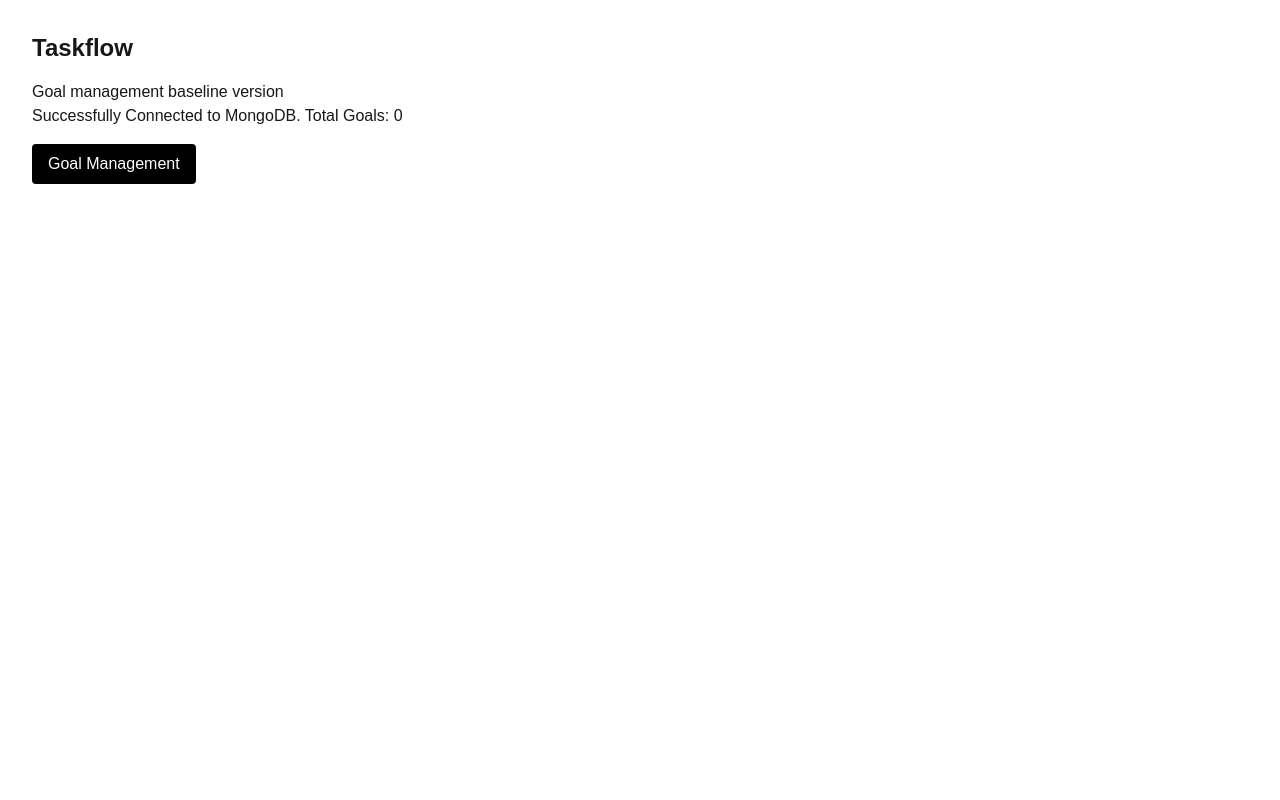
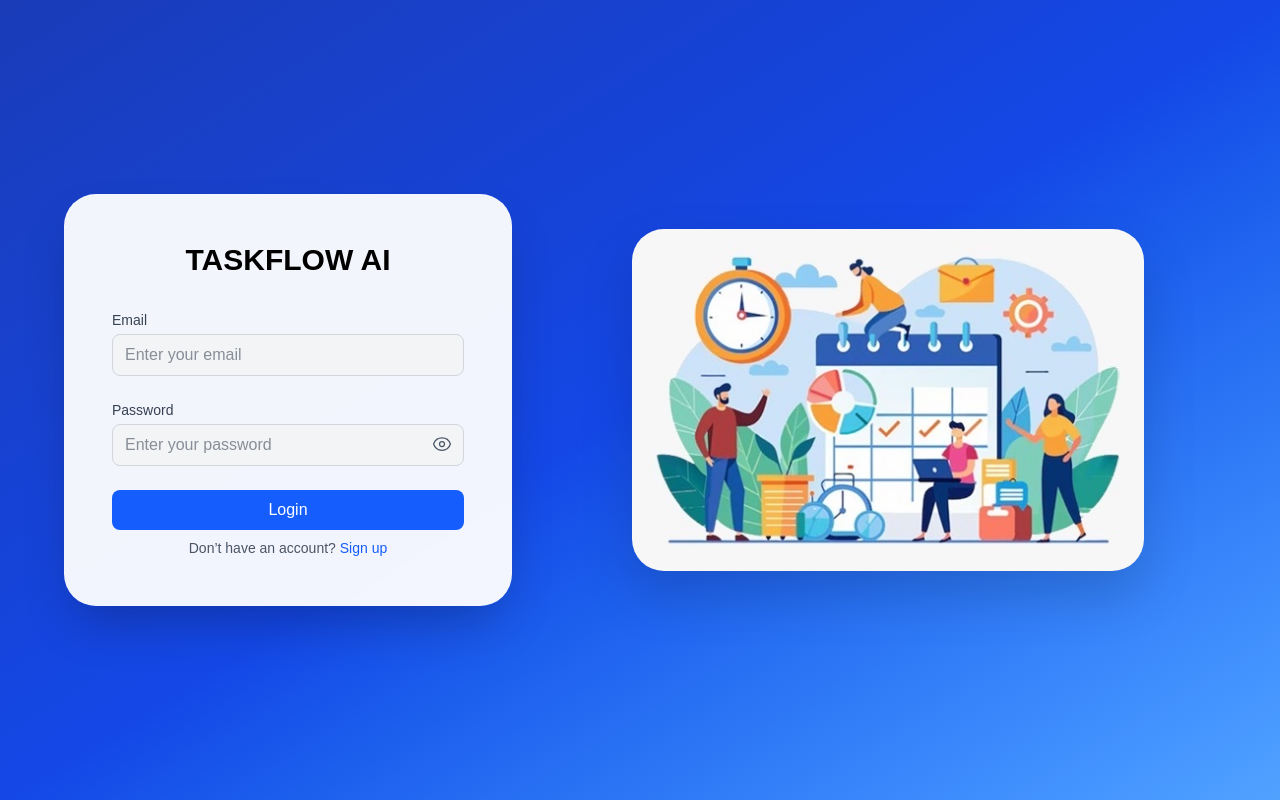
Before and after one commit to UOA-CS732-S1-2026/group-project-giant-pokemon, a Next.js app: page / in a window 1280 px wide. Built offline with nearby package versions, Linux system fonts and the light colour scheme; no server answers; the database is empty.

Commit message:
changed route direction of login to goal management page

```diff
--- a/app/login/page.tsx
+++ b/app/login/page.tsx
@@ -41,7 +41,7 @@
         return;
       }
 
-      window.location.href = "/dashboard";
+      window.location.href = "/goals";
     } catch {
       setError("Something went wrong");
       triggerShake();
--- a/app/page.tsx
+++ b/app/page.tsx
@@ -1,29 +1,35 @@
-import Link from "next/link";
-import { dbConnect } from "@/lib/mongodb";
-import Goal from "@/models/Goal";
+// import Link from "next/link";
+// import { dbConnect } from "@/lib/mongodb";
+// import Goal from "@/models/Goal";
 
-export default async function Home() {
-  let status = "Not Connected";
+// export default async function Home() {
+//   let status = "Not Connected";
 
-  try {
-    await dbConnect();
-    const count = await Goal.countDocuments();
-    status = `Successfully Connected to MongoDB. Total Goals: ${count}`;
-  } catch (error) {
-    status = `Connection failed: ${
-      error instanceof Error ? error.message : String(error)
-    }`;
-  }
+//   try {
+//     await dbConnect();
+//     const count = await Goal.countDocuments();
+//     status = `Successfully Connected to MongoDB. Total Goals: ${count}`;
+//   } catch (error) {
+//     status = `Connection failed: ${
+//       error instanceof Error ? error.message : String(error)
+//     }`;
+//   }
 
-  return (
-    <main className = "p-8">
-      <h1 className = "text-2xl font-bold mb-4">Taskflow</h1>
-      <p>Goal management baseline version</p>
-      <p>{status}</p>
-      <Link href = "/goals"
-        className = "inline-block rounded bg-black px-4 py-2 text-white mt-4">
-          Goal Management
-      </Link>
-    </main>
-  );
+//   return (
+//     <main className = "p-8">
+//       <h1 className = "text-2xl font-bold mb-4">Taskflow</h1>
+//       <p>Goal management baseline version</p>
+//       <p>{status}</p>
+//       <Link href = "/goals"
+//         className = "inline-block rounded bg-black px-4 py-2 text-white mt-4">
+//           Goal Management
+//       </Link>
+//     </main>
+//   );
+// }
+
+import LoginPage from "./login/page";
+
+export default function Home() {
+  return <LoginPage />;
 }
```
